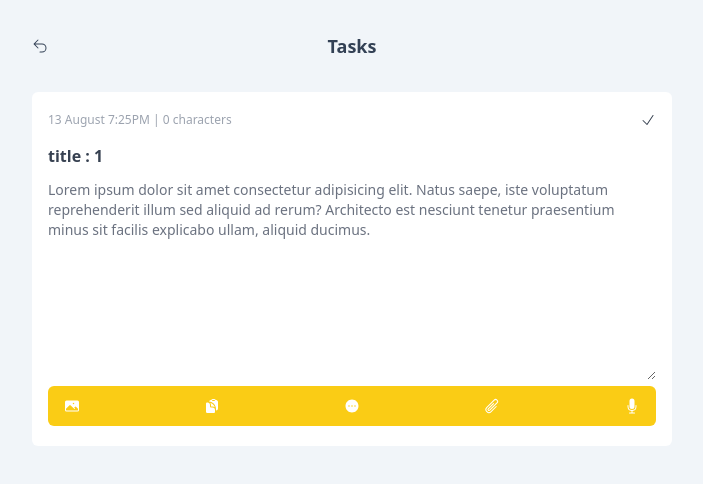
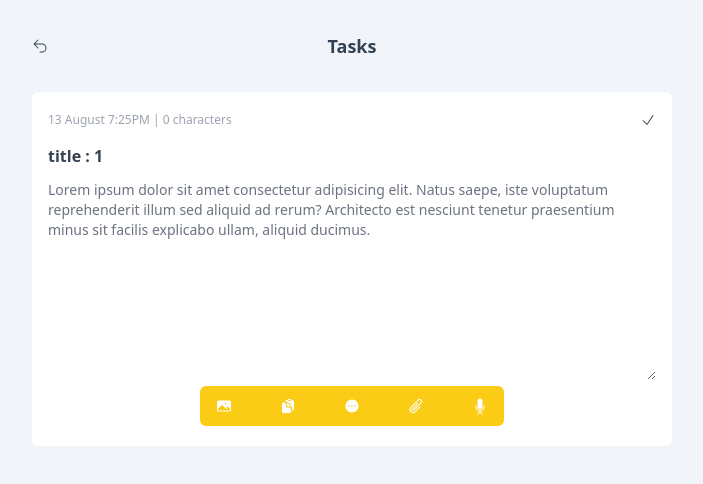
Before and after one commit to khunnunthawat/notes-app, a Next.js app: page /note/1 in a window 1280 px wide. Shown: the top 484 px of the page, without its empty margins (288-991 px from the left). Built offline with nearby package versions, Linux system fonts and the light colour scheme; what tailwindcss-debug-screens would draw is missing.

Commit message:
type-data

```diff
--- a/pages/index.tsx
+++ b/pages/index.tsx
@@ -7,7 +7,13 @@ import {
 } from '@heroicons/react/24/solid'
 import Link from 'next/link'
 
-const mock = [
+interface NotesProps {
+  id: number
+  title?: string
+  description?: string
+}
+
+const mock: NotesProps[] = [
   {
     id: 1,
     title: '13 things to work on',
@@ -72,7 +78,7 @@ export default function Home() {
       </div>
 
       <div className='grid gap-4 sm:grid-cols-2 xl:grid-cols-4 my-8'>
-        {mock.map(item => (
+        {mock.map((item: NotesProps) => (
           <Link href='/note/[noteId]' as={`note/${item.id}`} key={item.id}>
             <div className='flex w-full flex-col justify-between rounded-md bg-white py-5 px-4 cursor-pointer h-min hover:shadow-md transition'>
               <div>
--- a/pages/note/[noteId].tsx
+++ b/pages/note/[noteId].tsx
@@ -12,7 +12,7 @@ import {
 } from '@heroicons/react/24/solid'
 import { useState } from 'react'
 
-const Note = () => {
+const Note = (): JSX.Element => {
   const router: NextRouter = useRouter()
   const id = router.query.noteId
 
@@ -20,6 +20,7 @@ const Note = () => {
 
   const styledIcon =
     'h-4 w-4 text-white cursor-pointer hover:text-gray-700 transition'
+
   return (
     <div>
       <div className='flex w-full flex-row items-center justify-center relative my-8'>
@@ -60,12 +61,14 @@ const Note = () => {
             explicabo ullam, aliquid ducimus.
           </textarea>
 
-          <div className='bg-yellow-400 w-full h-10 rounded-md flex justify-between items-center px-4'>
-            <PhotoIcon className={styledIcon} />
-            <ClipboardDocumentIcon className={styledIcon} />
-            <EllipsisHorizontalCircleIcon className={styledIcon} />
-            <PaperClipIcon className={styledIcon} />
-            <MicrophoneIcon className={styledIcon} />
+          <div className='flex justify-center'>
+            <div className='bg-yellow-400 sm:w-full md:w-8/12 xl:w-6/12 h-10 rounded-md flex justify-between items-center px-4'>
+              <PhotoIcon className={styledIcon} />
+              <ClipboardDocumentIcon className={styledIcon} />
+              <EllipsisHorizontalCircleIcon className={styledIcon} />
+              <PaperClipIcon className={styledIcon} />
+              <MicrophoneIcon className={styledIcon} />
+            </div>
           </div>
         </div>
       </div>
```
